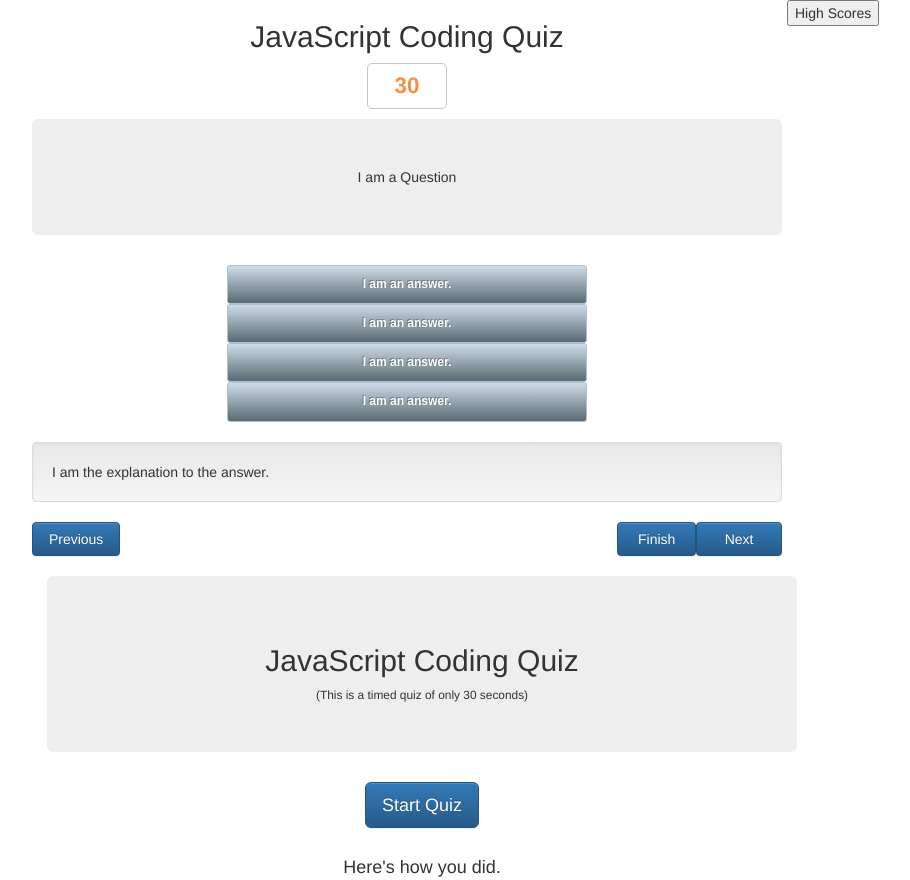
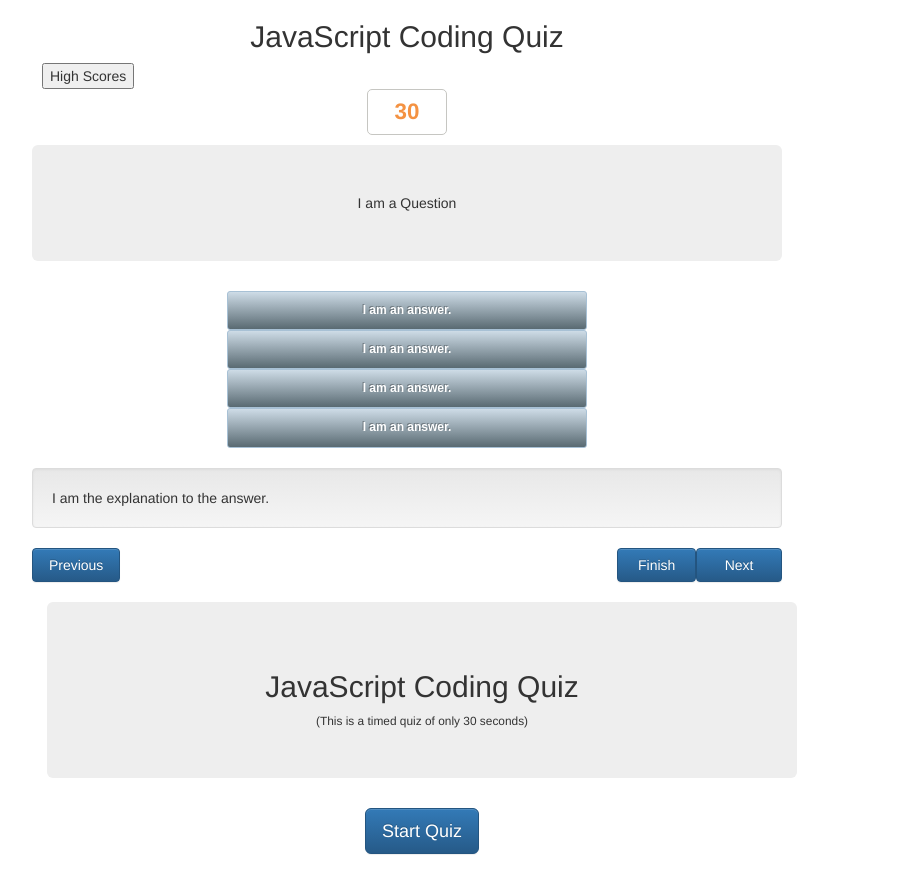
Before and after one commit to danecluster/TimedQuiz, a plain HTML site: page index.html in a window 1280 px wide. Shown: the top 880 px of the page, without its empty margins (233-1143 px from the left). Drawn offline with nearby package versions, Linux system fonts and the light colour scheme.

Commit message:
updated the header in the html

```diff
--- a/index.html
+++ b/index.html
@@ -18,14 +18,14 @@
     <header>
       <div class="col-md-8 col-md-offset-2">
         <h2 class="text-center">JavaScript Coding Quiz</h2>
+        <div class="ScoreBoardContainer">
+          <button id="High-Scores-Button">
+            High Scores
+          </button>
+          <div class="ScoreBoard hidden"></div>
+        </div>
       </div >
-
-    <div class="ScoreBoard">
-      <button id="High-Scores-Button">
-        High Scores
-      </button>
-    </div>
-        </header>
+    </header>
 
   <div id="main-game">
     <div class="row">
```
